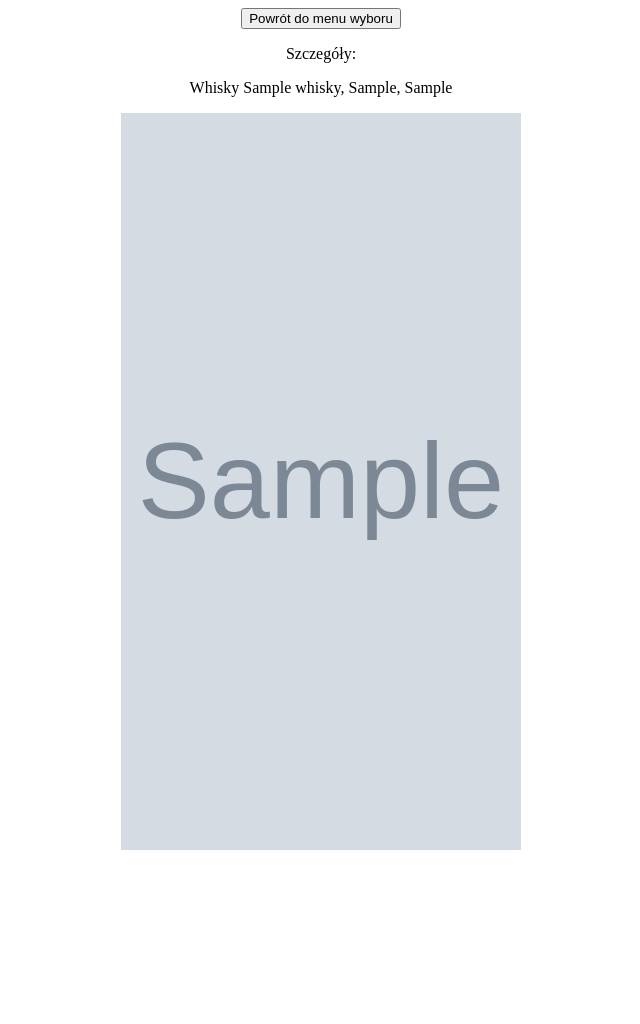
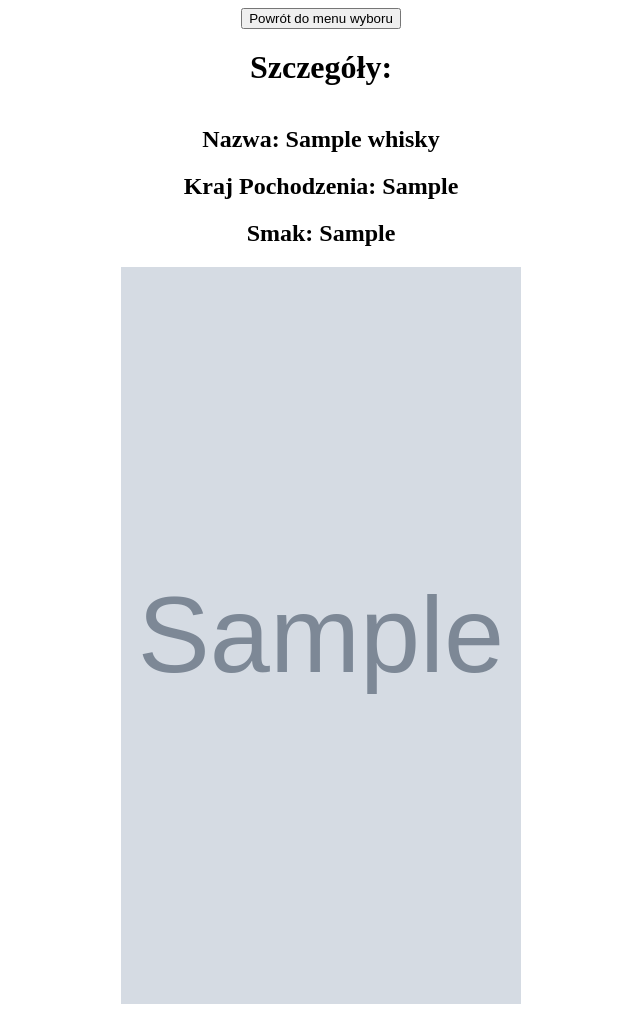
Before and after one commit to MateuszK946/whisky, a Flask app: page /1 in a window 1280 px wide. Shown: the whole page, without its empty margins (327-967 px from the left). Before the commit the page ends 850 px from the top, so only its background shows below. Run offline with Flask 2, Linux system fonts and the light colour scheme; tables that the repository leaves empty hold one stand-in row (values such as "Sample post"); grey boxes marked "Sample" are stand-in pictures; parts of the project's set-up code (start-up, migrations or seed data) failed here and were passed over.

Commit message:
3 whisky działające poprawione wyświetlanie

```diff
--- a/templates/update.html
+++ b/templates/update.html
@@ -8,8 +8,10 @@
     <div class="conntent_2">
         <form action="/{{whisky.id}}" method="POST">
             <input type="submit" value="Powrót do menu wyboru">
-            <p>Szczegóły:</p>
-            <p>{{whisky}}</p>
+            <h1>Szczegóły:</h1>
+            <h2> Nazwa: {{whisky.name}}</h2>
+            <h2> Kraj Pochodzenia: {{whisky.country}}</h2>
+            <h2> Smak: {{whisky.taste}}</h2>
             <p><img name="img_id" id="{{whisky.id}}}" src="{{whisky.image}}" width="400" height="737"></p>
         </form>
     </div>
```
Also changed, not shown: init_db.py (line endings or trailing spaces), main.py (line endings or trailing spaces), models.py (line endings or trailing spaces).
